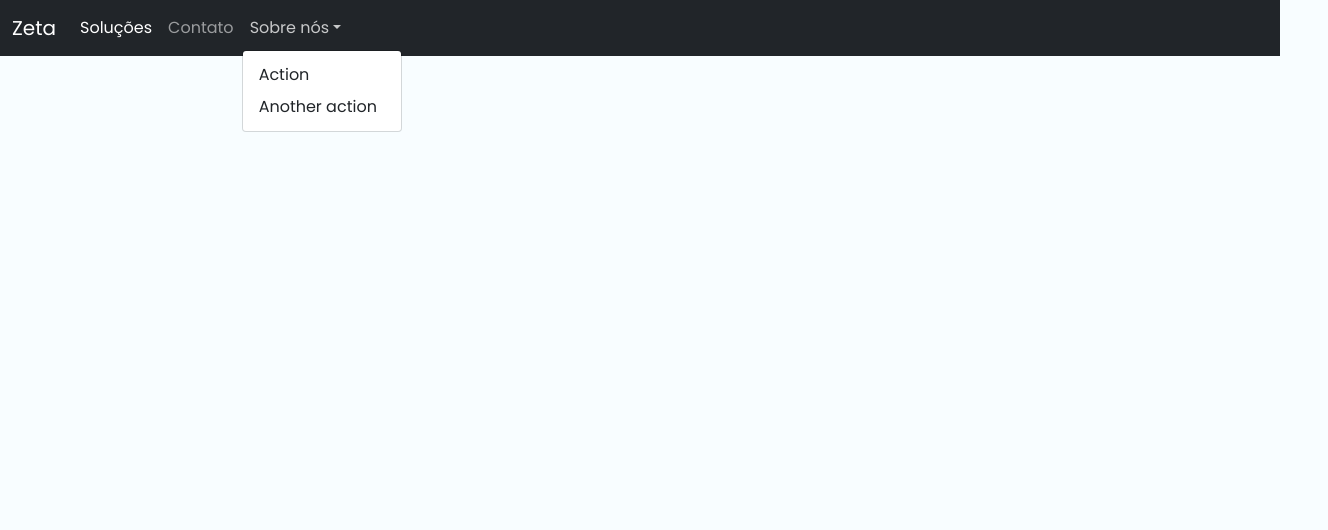
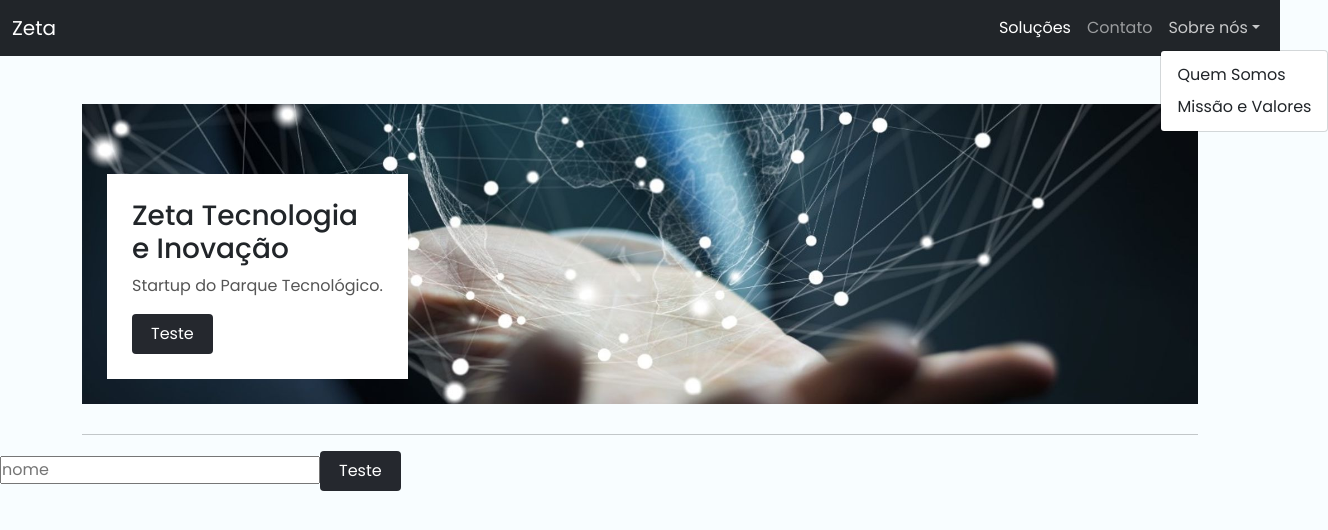
Before and after one commit to seixasluan/frontend-zeta, a React (Vite) app: page / in a window 1280 px wide. Both pictures are taken after a click on the button "Sobre nós". Shown: the top 530 px of the page, 1328 px wide, since content can reach past the window. Built offline with nearby package versions, Linux system fonts and the light colour scheme.

Commit message:
alterations in bootstrap

```diff
--- a/src/main.tsx
+++ b/src/main.tsx
@@ -1,11 +1,13 @@
 import React from 'react'
 import ReactDOM from 'react-dom/client'
 import Header from './organisms/Header'
+import Main from './organisms/Main/Main'
 import GlobalStyle from './styles/global'
 
 ReactDOM.createRoot(document.getElementById('root') as HTMLElement).render(
   <React.StrictMode>
     <GlobalStyle/>
     <Header/>
+    <Main/>
   </React.StrictMode>,
 )
--- a/src/organisms/Menu/index.tsx
+++ b/src/organisms/Footer/index.tsx
@@ -2,8 +2,9 @@
 const Footer = () => {
     return(
 
-      <>
-      </>
+     <main>
+
+     </main>
 
 )}
 
--- a/src/organisms/Header/index.tsx
+++ b/src/organisms/Header/index.tsx
@@ -1,16 +1,14 @@
-
-import Footer from '../Menu/index';
 
 const Header = () => {
     return(
-        <nav className="navbar navbar-expand-lg navbar-dark bg-dark">
+        <nav className="navbar navbar-expand-lg navbar-dark bg-dark mb-5">
             <div className="container-fluid">
                 <a className="navbar-brand" href="#">Zeta</a>
                 <button className="navbar-toggler" type="button" data-bs-toggle="collapse" data-bs-target="#navbarSupportedContent" aria-controls="navbarSupportedContent" aria-expanded="false" aria-label="Toggle navigation">
                 <span className="navbar-toggler-icon"></span>
                 </button>
                 <div className="collapse navbar-collapse" id="navbarSupportedContent">
-      <ul className="navbar-nav me-auto mb-2 mb-lg-0">
+                <ul className="navbar-nav ms-auto mb-2 mb-lg-0">
                     <li className="nav-item">
                     <a className="nav-link active" aria-current="page" href="#">Soluções</a>
                     </li>
@@ -22,8 +20,8 @@ const Header = () => {
                         Sobre nós
                     </a>
                     <ul className="dropdown-menu" aria-labelledby="navbarDropdown">
-            <li><a className="dropdown-item" href="#">Action</a></li>
-            <li><a className="dropdown-item" href="#">Another action</a></li>
+                        <li><a className="dropdown-item" href="#">Quem Somos</a></li>
+                        <li><a className="dropdown-item" href="#">Missão e Valores</a></li>
                     </ul>
                     </li>
                 </ul>
--- /dev/null
+++ b/src/organisms/Main/Main.tsx
@@ -0,0 +1,35 @@
+
+
+const Main = () => {
+    function teste() {
+        var nome = document.getElementById('nome')
+        var text = document.createTextNode('');
+
+
+
+
+        alert('Seu nome: '+nome)
+    }
+
+    return(
+
+        // SECTION DO MEU BANNER
+        <section>
+            <div className="container" id="main-image-container">
+                <div className="main-image center-image">
+                    <div className="main-image-info">
+                        <h3>Zeta Tecnologia <br/> e Inovação</h3>
+                        <p className="secondary-color">Startup do Parque Tecnológico.</p>
+                        <a href=""className="btn">Teste</a>
+                    </div>
+                </div>
+            <hr />
+            </div>
+            <input type="text" name="nome" id="nome" placeholder="nome" />
+            <button onClick={teste} className="btn">Teste</button>
+
+        </section>
+
+)}
+
+export default Main;
--- a/src/styles/global.ts
+++ b/src/styles/global.ts
@@ -12,11 +12,54 @@ const globalStyle = createGlobalStyle`
         font-family: 'Poppins', sans-serif;
     }
 
-    // button {
-    //     background-color: none;
-    //     border: none;
-    //     outline: none;
-    // }
+   /////// ESTILOS GERAIS
+
+   .secondary-color{
+        color: #555;
+   }
+
+   .center-image{
+    background-size: cover;
+    background-position: center;
+   }
+
+   .btn{
+    text-decoration: none;
+    background-color: #25282E;
+    color: #FFF;
+    padding: 7px 18px;
+   }
+
+   .btn:hover{
+    background-color: #333;
+    color: #fff;
+   }
+
+//    IMAGES
+
+ .main-image{
+    height: 300px;
+    background-image: url('./src/assets/banner.jpg');
+    margin-bottom: 30px;
+    position: relative;
+ }
+ .main-image2{
+    height: 300px;
+    background-image: url('./src/assets/form.svg');
+    margin-bottom: 30px;
+    position: relative;
+ }
+
+ .main-image-info{
+    background-color: #fff;
+    padding: 25px;
+    position: absolute;
+    left: 25px;
+    bottom: 25px;
+ }
+
+
+
 
 
 
```
Also changed, not shown: src/pages/Main.tsx (deleted, +0 -7 lines), src/assets/banner.jpg (added), src/assets/form.svg (added). Lines whose indentation alone changed are shown as unchanged.
